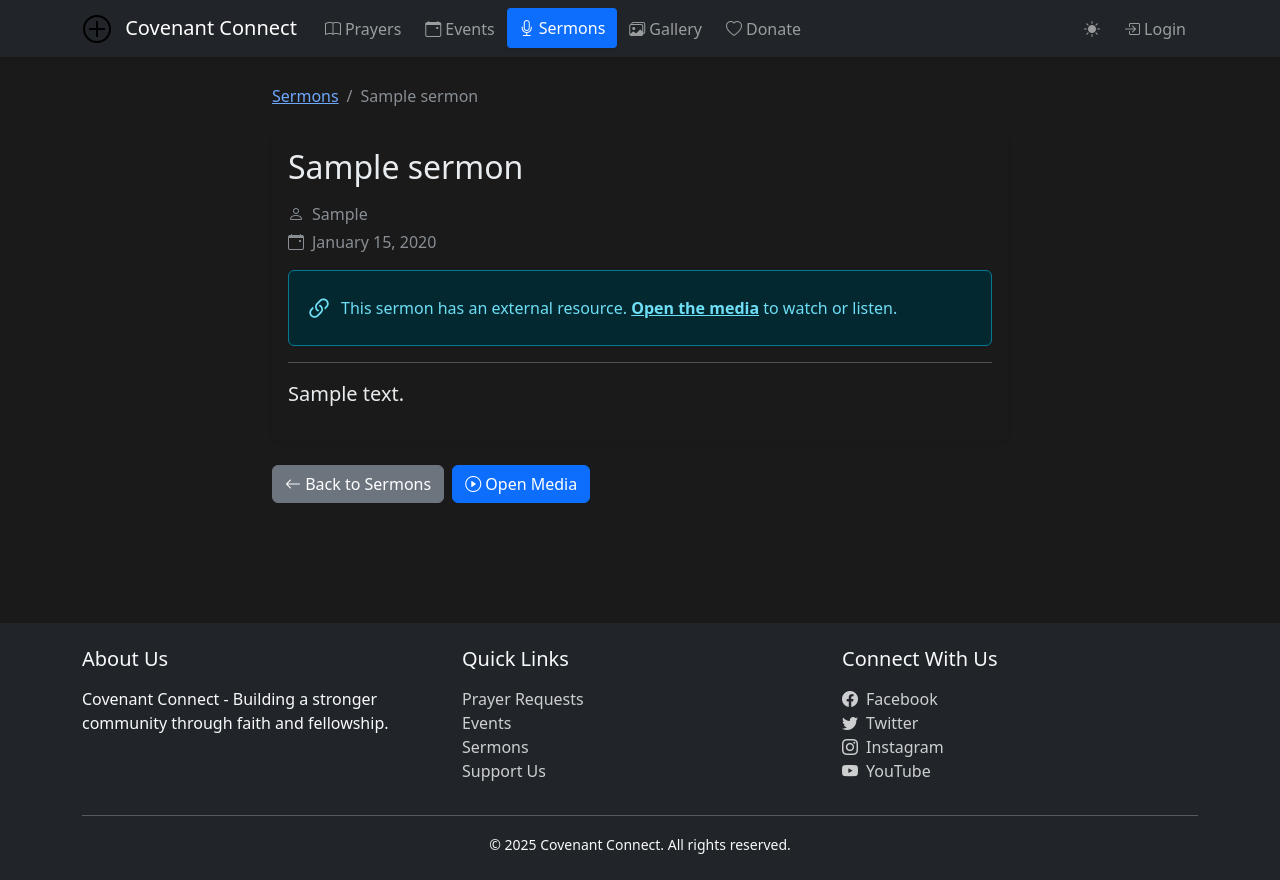
After one commit to Nmor/covenant-connect, a Flask app: page /sermons/1 in a window 1280 px wide. The commit adds this page. Run offline with Flask 3, Linux system fonts and the light colour scheme; tables that the repository leaves empty hold one stand-in row (values such as "Sample post"); some libraries are stand-ins or nearby versions.

Commit message:
Add sermon detail view with media playback

```diff
--- a/routes/sermons.py
+++ b/routes/sermons.py
@@ -1,9 +1,79 @@
-from flask import Blueprint, render_template, request, current_app
+from datetime import datetime
+from typing import Dict, Optional
+from urllib.parse import parse_qs, urlparse
+
+from flask import (
+    Blueprint,
+    current_app,
+    flash,
+    redirect,
+    render_template,
+    request,
+    url_for,
+)
 from models import Sermon
-from sqlalchemy import or_, and_
-from datetime import datetime
+from sqlalchemy.exc import SQLAlchemyError
+
 
 sermons_bp = Blueprint('sermons', __name__)
+
+
+def _build_media_context(sermon: Sermon) -> Dict[str, Optional[str]]:
+    """Return template-friendly context describing how to render sermon media."""
+    media_type = (sermon.media_type or '').lower()
+    media_url = (sermon.media_url or '').strip()
+
+    if not media_url:
+        return {"type": None, "embed_url": None, "source_url": None}
+
+    if media_type == 'video':
+        embed_url = _resolve_video_embed(media_url)
+
+        return {
+            "type": 'video',
+            "embed_url": embed_url,
+            "source_url": media_url,
+        }
+
+    if media_type == 'audio':
+        return {
+            "type": 'audio',
+            "embed_url": media_url,
+            "source_url": media_url,
+        }
+
+    return {
+        "type": 'link',
+        "embed_url": None,
+        "source_url": media_url,
+    }
+
+
+def _resolve_video_embed(media_url: str) -> str:
+    """Convert known video providers into embeddable URLs when possible."""
+    parsed = urlparse(media_url)
+    host = parsed.netloc.lower()
+
+    if 'youtube.com' in host:
+        if parsed.path.startswith('/embed/'):
+            return media_url
+        if parsed.path == '/watch':
+            video_id = parse_qs(parsed.query).get('v', [''])[0]
+            if video_id:
+                return f'https://www.youtube.com/embed/{video_id}'
+    if 'youtu.be' in host:
+        video_id = parsed.path.lstrip('/')
+        if video_id:
+            return f'https://www.youtube.com/embed/{video_id}'
+    if 'vimeo.com' in host:
+        if 'player.vimeo.com' in host:
+            return media_url
+        video_id = parsed.path.strip('/').split('/')[-1]
+        if video_id:
+            return f'https://player.vimeo.com/video/{video_id}'
+
+    return media_url
+
 
 @sermons_bp.route('/sermons')
 def sermons():
@@ -26,16 +96,20 @@ def sermons():
             query = query.filter(Sermon.preacher.ilike(f'%{preacher}%'))
         if start_date:
             try:
-                start_date = datetime.strptime(start_date, '%Y-%m-%d')
-                query = query.filter(Sermon.date >= start_date)
+                start_date_parsed = datetime.strptime(start_date, '%Y-%m-%d')
+                query = query.filter(Sermon.date >= start_date_parsed)
             except ValueError:
-                current_app.logger.warning(f"Invalid start_date format: {start_date}")
+                current_app.logger.warning(
+                    f"Invalid start_date format: {start_date}"
+                )
         if end_date:
             try:
-                end_date = datetime.strptime(end_date, '%Y-%m-%d')
-                query = query.filter(Sermon.date <= end_date)
+                end_date_parsed = datetime.strptime(end_date, '%Y-%m-%d')
+                query = query.filter(Sermon.date <= end_date_parsed)
             except ValueError:
-                current_app.logger.warning(f"Invalid end_date format: {end_date}")
+                current_app.logger.warning(
+                    f"Invalid end_date format: {end_date}"
+                )
         if media_type:
             query = query.filter(Sermon.media_type == media_type)
 
@@ -43,11 +117,52 @@ def sermons():
         sermons_list = query.order_by(Sermon.date.desc()).all()
         return render_template('sermons.html', sermons=sermons_list)
 
-    except Exception as e:
-        current_app.logger.error(f"Error in sermons route: {str(e)}")
+    except Exception as exc:
+        current_app.logger.error(f"Error in sermons route: {exc}")
         return render_template('sermons.html', sermons=[])
+
 
 @sermons_bp.route('/sermons/search')
 def search_sermons():
     """Advanced search endpoint for sermons."""
     return sermons()  # Reuse the main sermons route as it already handles search
+
+
+@sermons_bp.route('/sermons/<int:sermon_id>')
+def sermon_detail(sermon_id: int):
+    """Render the detail page for a specific sermon with related content."""
+    try:
+        sermon = Sermon.query.get(sermon_id)
+        if not sermon:
+            flash('Sermon not found.', 'warning')
+            return redirect(url_for('sermons.sermons'))
+
+        related_sermons = (
+            Sermon.query
+            .filter(Sermon.id != sermon_id)
+            .order_by(Sermon.date.desc())
+            .limit(3)
+            .all()
+        )
+
+        media_context = _build_media_context(sermon)
+
+        return render_template(
+            'sermon_detail.html',
+            sermon=sermon,
+            related_sermons=related_sermons,
+            media_context=media_context,
+        )
+
+    except SQLAlchemyError as exc:
+        current_app.logger.error(
+            f"Database error while fetching sermon {sermon_id}: {exc}"
+        )
+        flash('Unable to load the sermon right now. Please try again later.', 'danger')
+        return redirect(url_for('sermons.sermons'))
+    except Exception as exc:
+        current_app.logger.error(
+            f"Unexpected error in sermon_detail route: {exc}"
+        )
+        flash('An unexpected error occurred. Please try again later.', 'danger')
+        return redirect(url_for('sermons.sermons'))
--- a/templates/events.html
+++ b/templates/events.html
@@ -18,7 +18,9 @@
                     <div class="card h-100">
                         <div class="card-body">
                             <h5 class="card-title">{{ event.title }}</h5>
-                            <p class="card-text">{{ event.description[:150] }}...</p>
+                            <p class="card-text">
+                                {{ event.description | default('No description available.', true) | truncate(150, True, '...') }}
+                            </p>
                             <p class="card-text">
                                 <small class="text-muted">
                                     <i class="bi bi-calendar me-2"></i>Date:
--- a/templates/home.html
+++ b/templates/home.html
@@ -62,7 +62,7 @@
                             <h5 class="card-title">{{ sermon.title }}</h5>
                             <p class="card-text">
                                 <small class="text-muted">
-                                    By {{ sermon.preacher }} |
+                                    By {{ sermon.preacher or 'Guest Speaker' }} |
                                     {{ sermon.date.strftime('%B %d, %Y') }}
                                 </small>
                             </p>
@@ -92,7 +92,7 @@
                             <p class="card-text">
                                 <small class="text-muted">
                                     {{ event.start_date.strftime('%B %d, %Y') }} |
-                                    {{ event.location }}
+                                    {{ event.location or 'Location TBA' }}
                                 </small>
                             </p>
                             <a href="{{ url_for('events.event_detail', event_id=event.id) }}"
--- /dev/null
+++ b/templates/sermon_detail.html
@@ -0,0 +1,115 @@
+{% extends "base.html" %}
+
+{% block title %}{{ sermon.title }} - Sermon - Covenant Connect{% endblock %}
+
+{% block content %}
+<div class="container py-4">
+    <div class="row justify-content-center">
+        <div class="col-lg-8">
+            <nav aria-label="breadcrumb" class="mb-4">
+                <ol class="breadcrumb">
+                    <li class="breadcrumb-item"><a href="{{ url_for('sermons.sermons') }}">Sermons</a></li>
+                    <li class="breadcrumb-item active" aria-current="page">{{ sermon.title }}</li>
+                </ol>
+            </nav>
+
+            <div class="card shadow-sm mb-4">
+                <div class="card-body">
+                    <h1 class="h2 mb-3">{{ sermon.title }}</h1>
+                    <p class="text-muted mb-1">
+                        <i class="bi bi-person me-2"></i>{{ sermon.preacher or 'Guest Speaker' }}
+                    </p>
+                    <p class="text-muted mb-3">
+                        <i class="bi bi-calendar-event me-2"></i>{{ sermon.date.strftime('%B %d, %Y') }}
+                    </p>
+
+                    {% if media_context.type == 'video' %}
+                        <div class="ratio ratio-16x9 mb-4">
+                            <iframe
+                                src="{{ media_context.embed_url }}"
+                                title="{{ sermon.title }}"
+                                allow="accelerometer; autoplay; clipboard-write; encrypted-media; gyroscope; picture-in-picture; web-share"
+                                allowfullscreen
+                            ></iframe>
+                        </div>
+                        <p class="small text-muted">
+                            Having trouble viewing?
+                            <a href="{{ media_context.source_url }}" target="_blank" rel="noopener">Open the video in a new tab</a>.
+                        </p>
+                    {% elif media_context.type == 'audio' %}
+                        <div class="mb-4">
+                            <audio controls class="w-100">
+                                <source src="{{ media_context.embed_url }}">
+                                Your browser does not support the audio element.
+                            </audio>
+                            <p class="small text-muted mt-2">
+                                Prefer downloading?
+                                <a href="{{ media_context.source_url }}" target="_blank" rel="noopener">Click here to access the audio file</a>.
+                            </p>
+                        </div>
+                    {% elif media_context.source_url %}
+                        <div class="alert alert-info d-flex align-items-center" role="alert">
+                            <i class="bi bi-link-45deg fs-3 me-2"></i>
+                            <div>
+                                This sermon has an external resource.
+                                <a href="{{ media_context.source_url }}" class="alert-link" target="_blank" rel="noopener">Open the media</a> to watch or listen.
+                            </div>
+                        </div>
+                    {% endif %}
+
+                    <hr>
+                    <p class="lead">{{ sermon.description or 'Details for this sermon will be available soon.' }}</p>
+                </div>
+            </div>
+
+            <div class="d-flex flex-wrap gap-2 mb-5">
+                <a href="{{ url_for('sermons.sermons') }}" class="btn btn-secondary">
+                    <i class="bi bi-arrow-left"></i> Back to Sermons
+                </a>
+                {% if media_context.source_url %}
+                <a
+                    href="{{ media_context.source_url }}"
+                    class="btn btn-primary"
+                    target="_blank"
+                    rel="noopener"
+                >
+                    <i class="bi bi-play-circle"></i> Open Media
+                </a>
+                {% endif %}
+            </div>
+
+            {% if related_sermons %}
+            <div class="card shadow-sm">
+                <div class="card-header">
+                    <h2 class="h5 mb-0">Other Recent Sermons</h2>
+                </div>
+                <ul class="list-group list-group-flush">
+                    {% for related in related_sermons %}
+                    <li class="list-group-item d-flex justify-content-between align-items-start">
+                        <div class="me-3">
+                            <h3 class="h6 mb-1">
+                                <a href="{{ url_for('sermons.sermon_detail', sermon_id=related.id) }}" class="text-decoration-none">
+                                    {{ related.title }}
+                                </a>
+                            </h3>
+                            <small class="text-muted d-block">
+                                <i class="bi bi-calendar-event me-1"></i>{{ related.date.strftime('%B %d, %Y') }}
+                            </small>
+                            {% if related.preacher %}
+                            <small class="text-muted d-block">
+                                <i class="bi bi-person me-1"></i>{{ related.preacher }}
+                            </small>
+                            {% endif %}
+                        </div>
+                        <a href="{{ url_for('sermons.sermon_detail', sermon_id=related.id) }}" class="btn btn-outline-primary btn-sm">
+                            View
+                        </a>
+                    </li>
+                    {% endfor %}
+                </ul>
+            </div>
+            {% endif %}
+        </div>
+    </div>
+</div>
+{% endblock %}
```
Also changed, not shown: routes/events.py (+38 -1 lines), routes/home.py (+38 -2 lines), templates/event_detail.html (added, +91 -0 lines), templates/sermons.html (+18 -9 lines).
